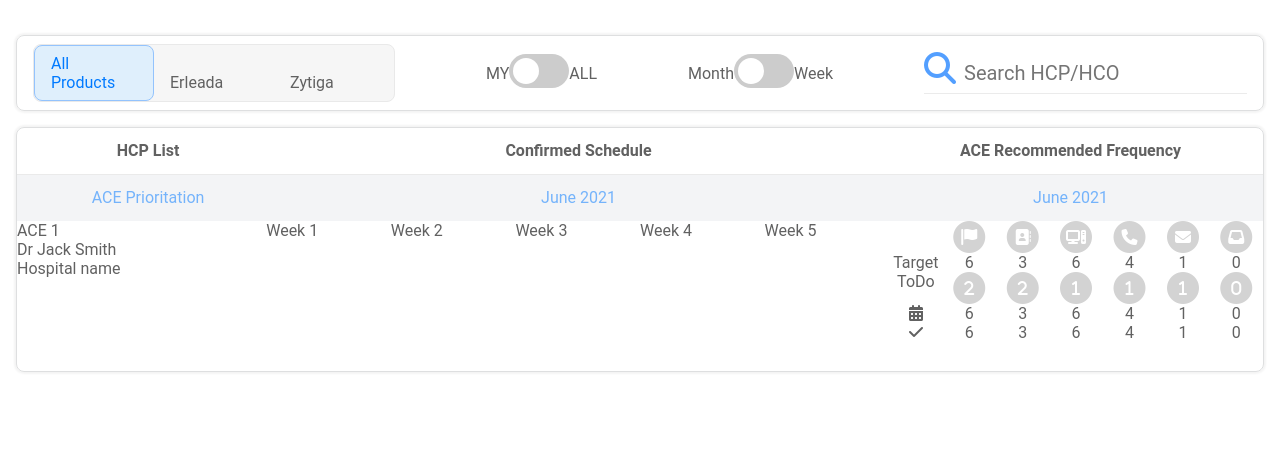
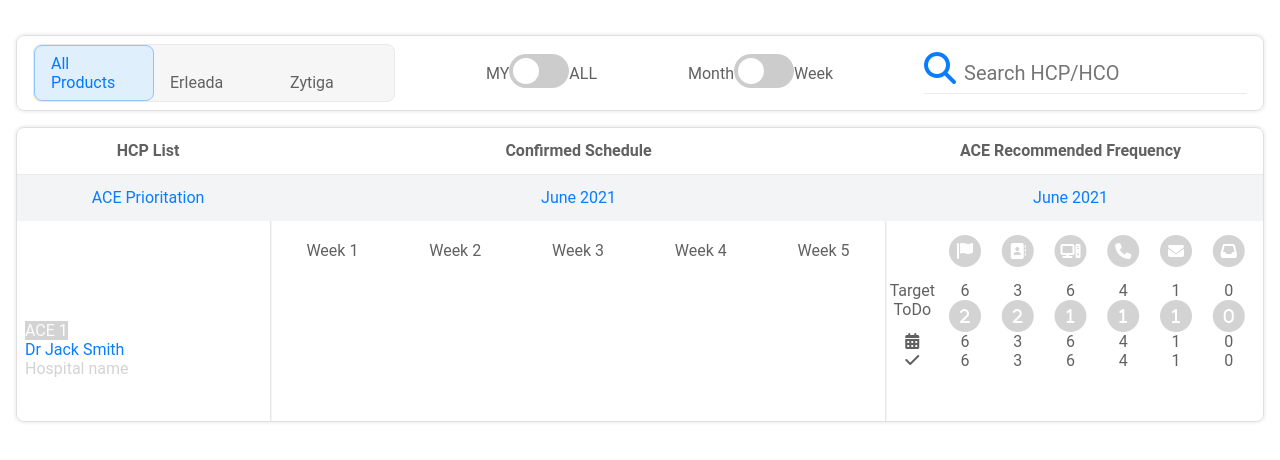
Before and after one commit to Gxerxes/angular-leon-calendar, an Angular app: page / in a window 1280 px wide. Shown: the top 460 px of the page. Built offline with nearby package versions, Linux system fonts and the light colour scheme.

Commit message:
2 files modified

```diff
--- a/src/app/product-list/product-list.component.css
+++ b/src/app/product-list/product-list.component.css
@@ -10,7 +10,7 @@ input {
 }
 
 .fa-magnifying-glass {
-  color: #539fff;
+  color: #087dff;
 }
 
 .tabs {
@@ -74,25 +74,60 @@ input {
 }
 
 .calendar-head div {
-  color: #74b3fb;
+  color: #087dff;
 }
 
 .content-container {
   display: grid;
   grid-template-columns: 2fr 5fr 3fr;
-  height: 150px;
+  height: 200px;
+  padding: 0 8px;
+}
+
+.grid {
+  border-right: 1px solid #e8e8e8;
+  box-shadow: 1px 0 #f4f4f4;
+}
+
+.ace {
+  display: inline-block;
+  margin-top: 100px;
+  color: #fcfcfc;
+  background-color: #d3d3d3;
+}
+
+.dr {
+  color: #087dff;
+}
+
+.hospital {
+  color: #d3d3d3;
 }
 
 .week-container {
   display: grid;
   grid-auto-columns: minmax(0, 1fr);
   grid-auto-flow: column;
+  justify-content: space-between;
+}
+
+.week-title {
+  line-height: 60px;
+  height: 60px;
+  text-align: center;
+  vertical-align: middle;
+}
+
+.week-icon-1 {
+  margin-top: 60px;
 }
 
 .icon-container {
   display: grid;
   grid-auto-columns: minmax(45px, 1fr);
   grid-auto-flow: column;
+  align-items: center;
+  height: 60px;
 }
 
 .icon-container div {
--- a/src/app/product-list/product-list.component.html
+++ b/src/app/product-list/product-list.component.html
@@ -38,17 +38,37 @@
       <div>June 2021</div>
     </div>
     <div class="content-container">
-      <div class="name-container">
+      <div class="grid name-container">
         <div class="ace">ACE 1</div>
-        <div>Dr Jack Smith</div>
-        <div>Hospital name</div>
+        <div class="dr">Dr Jack Smith</div>
+        <div class="hospital">Hospital name</div>
       </div>
-      <div class="week-container">
-        <div>Week 1</div>
-        <div>Week 2</div>
-        <div>Week 3</div>
-        <div>Week 4</div>
-        <div>Week 5</div>
+      <div class="grid week-container">
+        <div>
+          <div class="week-title">Week 1</div>
+          <div class="week-icon-1"></div>
+          <div class="week-icon-2"></div>
+        </div>
+        <div>
+          <div class="week-title">Week 2</div>
+          <div class="week-icon-1"></div>
+          <div class="week-icon-2"></div>
+        </div>
+        <div>
+          <div class="week-title">Week 3</div>
+          <div class="week-icon-1"></div>
+          <div class="week-icon-2"></div>
+        </div>
+        <div>
+          <div class="week-title">Week 4</div>
+          <div class="week-icon-1"></div>
+          <div class="week-icon-2"></div>
+        </div>
+        <div>
+          <div class="week-title">Week 5</div>
+          <div class="week-icon-1"></div>
+          <div class="week-icon-2"></div>
+        </div>
       </div>
       <div class="events-container">
         <div class="icon-container">
```
